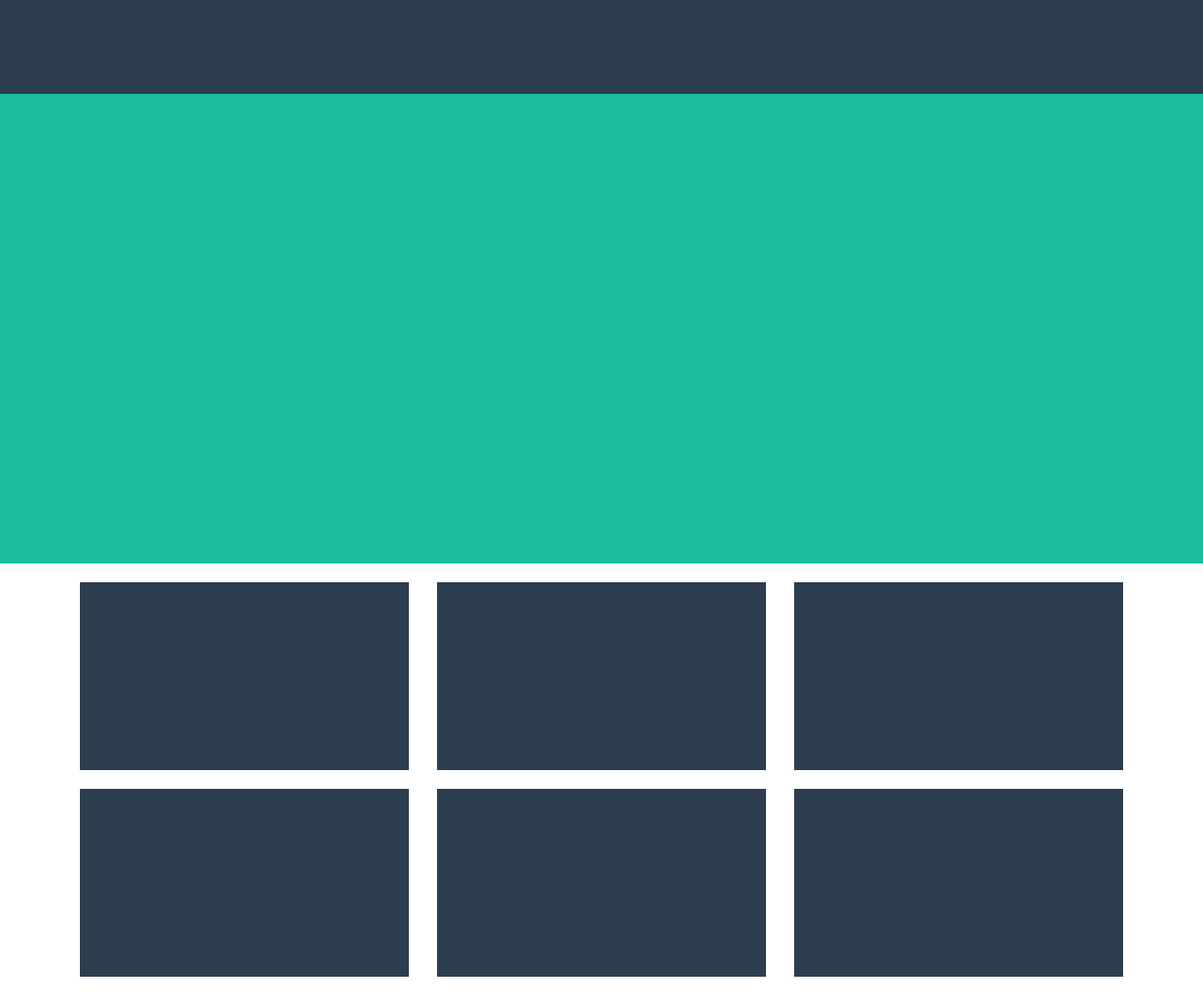
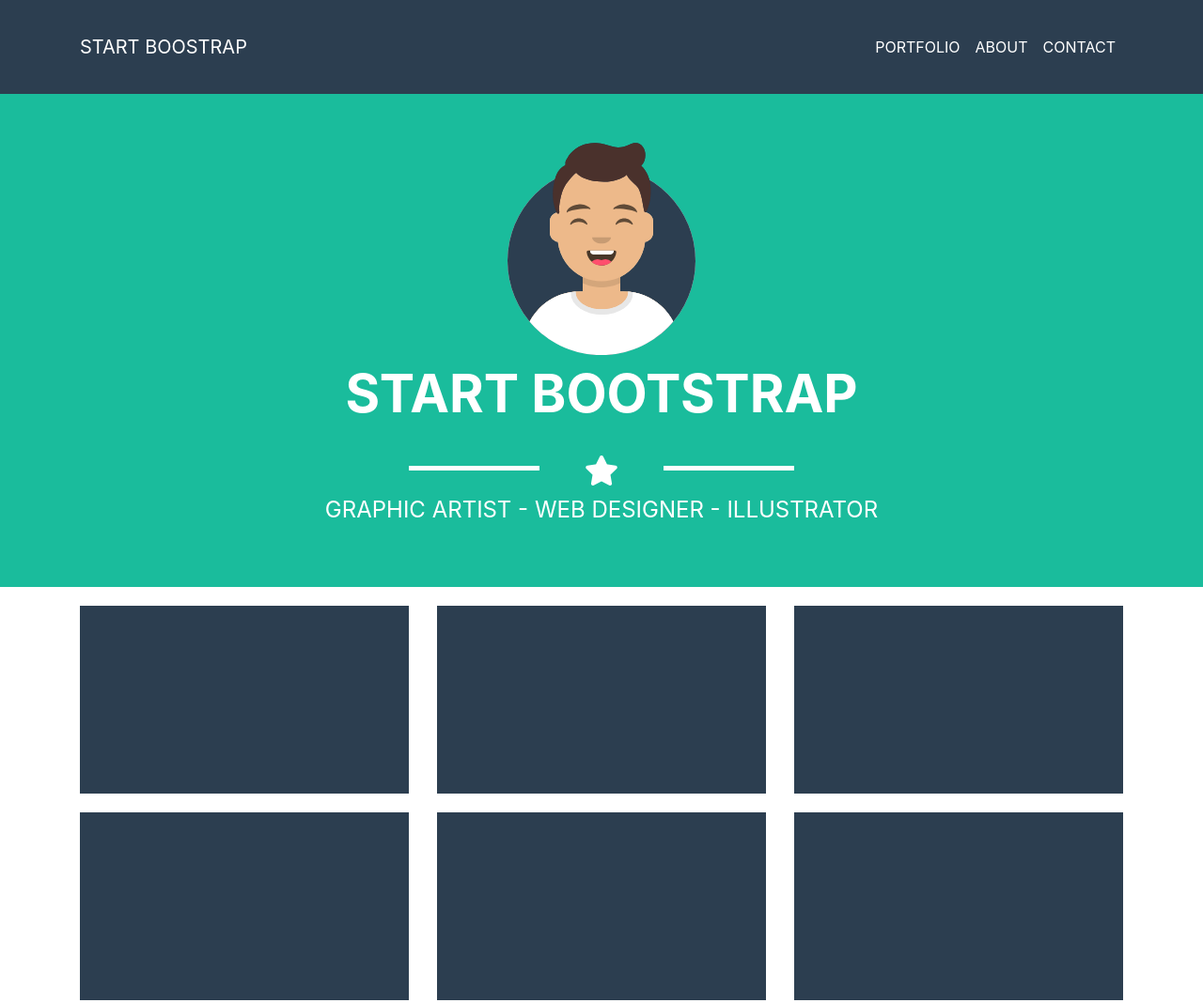
Before and after one commit to andrearep/html-css-bootstrap-freelancer, a plain HTML site: page index.html in a window 1280 px wide. Shown: the top 1068 px of the page at 94% size. Drawn offline with nearby package versions, Linux system fonts and the light colour scheme.

Commit message:
inserito navbar e prima sezione

```diff
--- /dev/null
+++ b/assets/css/font.css
@@ -0,0 +1,13 @@
+.fs_2{
+    font-size: 2rem;
+}
+.fs_1_5{
+    font-size: 1.5rem;
+}
+.sep{
+    border-bottom: 5px solid white;
+}
+
+.top50{
+    top: 16px;
+}
--- a/assets/css/heigth.css
+++ b/assets/css/heigth.css
@@ -3,6 +3,10 @@
 }
 .h200{
     height: 200px;
+    margin-top: 20px;
+}
+.h250{
+    height: 250px;
     margin-top: 20px;
 }
 .h300{
--- a/index.html
+++ b/index.html
@@ -7,6 +7,10 @@
     <meta name="viewport" content="width=device-width, initial-scale=1.0">
     <title>Document</title>
 
+    <!-- font awesome -->
+    <link rel="stylesheet" href="https://use.fontawesome.com/releases/v5.15.3/css/all.css"
+        integrity="sha384-SZXxX4whJ79/gErwcOYf+zWLeJdY/qpuqC4cAa9rOGUstPomtqpuNWT9wdPEn2fk" crossorigin="anonymous">
+
     <!-- bootstrap CDN -->
     <link rel="stylesheet" href="https://cdn.jsdelivr.net/npm/bootstrap@4.6.0/dist/css/bootstrap.min.css"
         integrity="sha384-B0vP5xmATw1+K9KRQjQERJvTumQW0nPEzvF6L/Z6nronJ3oUOFUFpCjEUQouq2+l" crossorigin="anonymous">
@@ -14,17 +18,53 @@
     <!-- css files -->
     <link rel="stylesheet" href="./assets/css/heigth.css">
     <link rel="stylesheet" href="./assets/css/colors.css">
+    <link rel="stylesheet" href="./assets/css/font.css">
 
 </head>
 
 <body>
     <header>
-        <nav class="bg_darkblue  h100">
-            <div class="container">
+
+        <nav class="navbar navbar-expand-lg navbar-light bg_darkblue h100">
+            <div class=" container">
+                <a class="navbar-brand" href="#">
+                    <span class="text-white ">START BOOSTRAP</span>
+                </a>
+                <button class="navbar-toggler" type="button" data-toggle="collapse"
+                    data-target="#navbarSupportedContent" aria-controls="navbarSupportedContent" aria-expanded="false"
+                    aria-label="Toggle navigation">
+                    <span class="navbar-toggler-icon"></span>
+                </button>
+
+                <div class="collapse navbar-collapse d-flex justify-content-end" id="navbarSupportedContent">
+                    <ul class="navbar-nav">
+                        <li class="nav-item active">
+                            <a class="nav-link  text-white" href="#">PORTFOLIO <span
+                                    class="sr-only">(current)</span></a>
+                        </li>
+                        <li class="nav-item">
+                            <a class="nav-link text-white" href="#">ABOUT</a>
+                        </li>
+                        <li class="nav-item">
+                            <a class="nav-link  text-white" href="#">CONTACT</a>
+                        </li>
+                    </ul>
+                </div>
             </div>
         </nav>
-        <div class="bg_green h500">
-            <div class="container">
+
+        <div class="bg_green">
+            <div class="container d-flex flex-column align-items-center text-white py-3 text-center">
+                <img class="h250 py-2" src="./img/avatar.svg" alt="">
+                <h1 class="display-4 font-weight-bold pb-2">START BOOTSTRAP</h1>
+                <div class=" w-50 d-flex justify-content-center mb-4">
+                    <div class="sep w-25"></div>
+                    <i class=" fas fa-star fs_2 px-5 position-relative top50"></i>
+                    <div class="sep w-25 font-weight-bold"></div>
+                </div>
+
+                <span class="fs_1_5 mb-5">GRAPHIC ARTIST - WEB DESIGNER - ILLUSTRATOR</span>
+
             </div>
         </div>
     </header>
```
